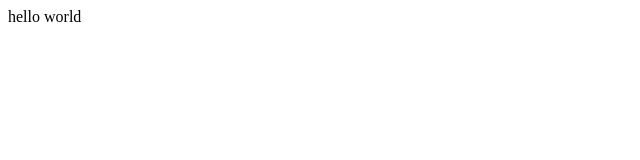
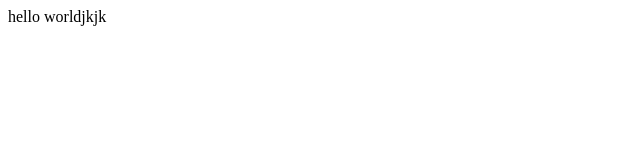
Before and after one commit to ramandeep404/cppcourse.github.io, a plain HTML site: page index.html in a window 1280 px wide. Shown: the full height of the page, 0-640 px from the left. Drawn offline with Linux system fonts and the light colour scheme.

Commit message:
Update index.html

```diff
--- a/index.html
+++ b/index.html
@@ -6,6 +6,6 @@
     <title>Document</title>
 </head>
 <body>
-    hello world
+    hello worldjkjk
 </body>
 </html>
```
